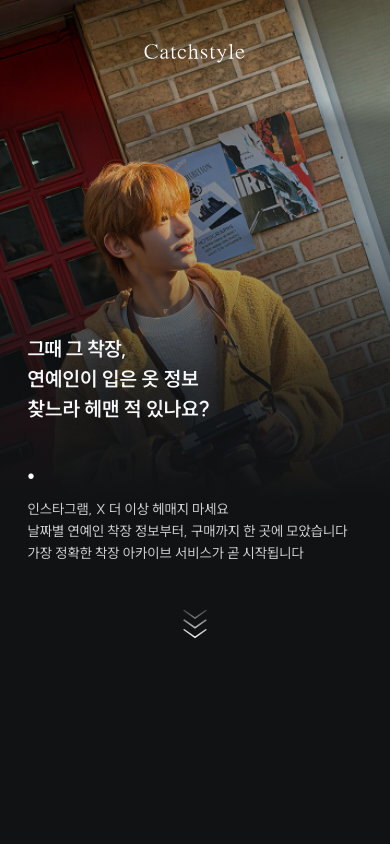
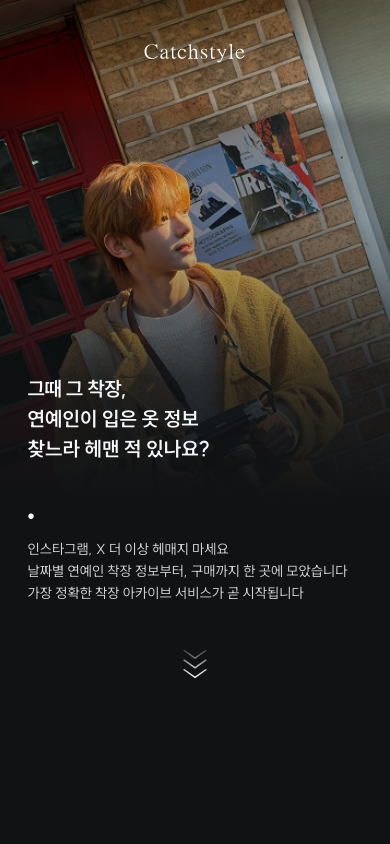
Before and after one commit to UNIS7-catchstyle/catchstyle-mvp, a React (Create React App) app: page / in a window 390 px wide. Shown: the top 844 px of the page. Built offline with nearby package versions, Linux system fonts and the light colour scheme; no server answers.

Commit message:
Title-sm 시작 지점 수정

```diff
--- a/src/App.css
+++ b/src/App.css
@@ -70,7 +70,7 @@ body {
   }
 
   .mobile-background-layer {
-    --overlay-start-offset:100px;
+    --overlay-start-offset: 100px;
     display: block;
     position: absolute;
     top: 0;
@@ -437,7 +437,7 @@ body {
 @media (max-width: 720px) {
   .hero-section {
     width: min(375px, 100%);
-    padding-top: 333.79px;
+    padding-top: 373.79px;
     padding-bottom: 0;
     gap: 0;
     text-align: left;
```
